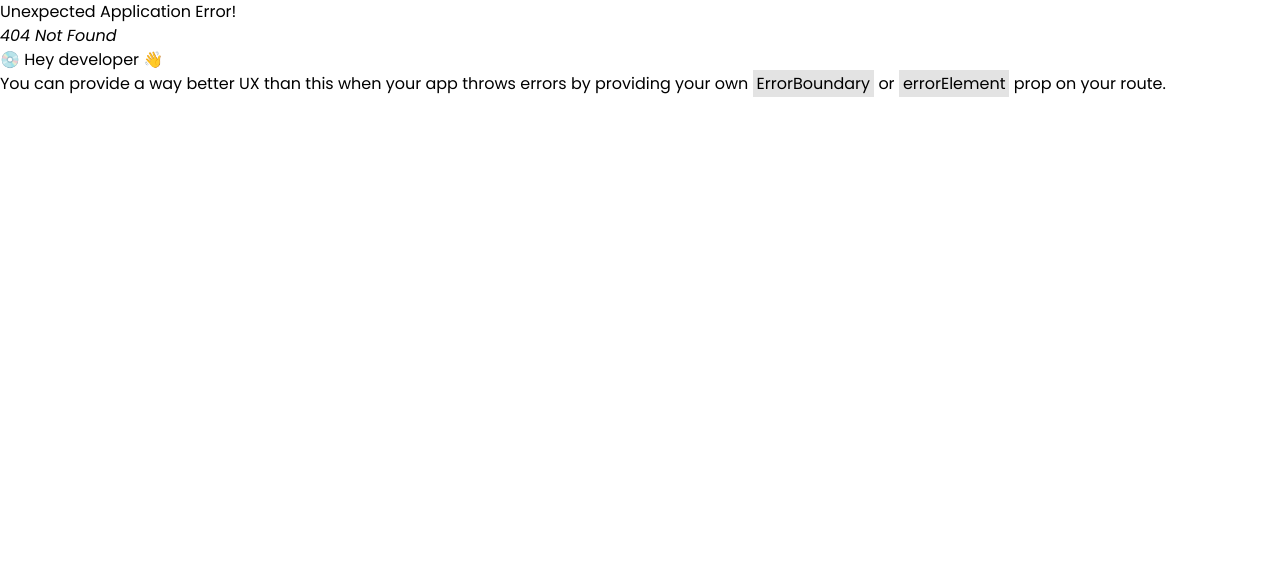
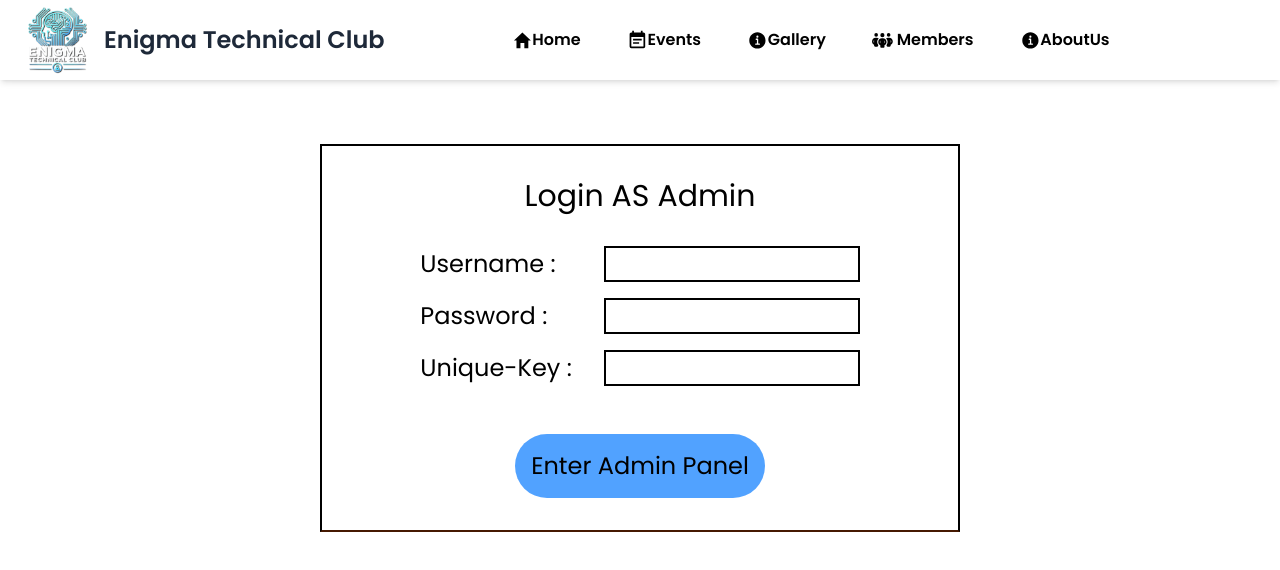
Before and after one commit to Jais-Abhi/Enigma, a React (Vite) app in the folder frontend/: page /admin in a window 1280 px wide. Before the commit this address had no page. Shown: the top 570 px of the page. Built offline with nearby package versions, Linux system fonts and the light colour scheme.

Commit message:
Admin section Added

```diff
--- /dev/null
+++ b/frontend/src/components/Admin.jsx
@@ -0,0 +1,29 @@
+import React from 'react'
+import { Link } from 'react-router'
+const Admin = () => {
+  return (
+    <div className='border-2 border-b-amber-950 w-1/2 flex flex-col justify-center items-center gap-12 mt-36 mx-auto box-border'>
+        <form action="/dashboard" method='post'>
+        <p className='text-3xl text-center m-4 p-4' >Login AS Admin</p>
+        <div className='m-4 text-2xl flex flex-row justify-between items-center gap-12'>
+            <span>Username : </span>
+            <input className='border-black border-2 w-3xs' type="text" />
+        </div>
+        <div className='m-4 text-2xl flex flex-row justify-between items-center'>
+            <span>Password : </span>
+            <input className='border-black border-2 w-3xs' type="text" />
+        </div>
+        <div className='m-4 text-2xl flex flex-row justify-between items-center'>
+            <span>Unique-Key : </span>
+            <input className='border-black border-2 w-3xs' type="text" />
+        </div>
+        <Link to="/dashboard" className='flex justify-center' >
+            <button className=' bg-blue-400 rounded-4xl p-4 text-2xl m-8 text-center mx-auto' >Enter Admin Panel</button>
+        </Link>
+
+        </form>
+    </div>
+  )
+}
+
+export default Admin
--- /dev/null
+++ b/frontend/src/components/Dashboard.jsx
@@ -0,0 +1,11 @@
+import React from 'react'
+
+const Dashboard = () => {
+  return (
+    <div className='m-50 text-8xl h-max text-center' >
+This ia Admin Dashboard
+    </div>
+  )
+}
+
+export default Dashboard
--- a/frontend/src/components/Gallery.jsx
+++ b/frontend/src/components/Gallery.jsx
@@ -11,7 +11,7 @@ const galleryImages = [
 
 const Gallery = () => {
   return (
-    <div className="max-w-6xl mx-auto my-16 px-4">
+    <div className="max-w-6xl mx-auto my-16 px-4 mt-25">
       <h2 className="text-3xl font-bold text-center mb-4">Our GALLERY</h2>
       <p className="text-center text-gray-500 mb-8">Memories from our latest events and Workshops</p>
 
--- a/frontend/src/components/main/MainSlider.jsx
+++ b/frontend/src/components/main/MainSlider.jsx
@@ -91,8 +91,9 @@ const MainSlider = () => {
       >
         Registration
       </a> */}
-      <NavLink to="/contact" className=" fixed right-6 bottom-4 text-6xl z-50 p-4 " >
+      <NavLink to="/contact" className=" flex flex-col gap-0 fixed right-4 items-center bottom-4 text-5xl border-4 rounded-full bg-blue-100 animation-bounce  border-fuchsia-700 text-purple-700 z-50 p-4 " >
       <IoChatboxEllipses />
+      <span className="text-xs font-bold" >contact us</span>
       </NavLink>
     </div>
   );
```
Also changed, not shown: frontend/src/main.jsx (+10 -0 lines).
